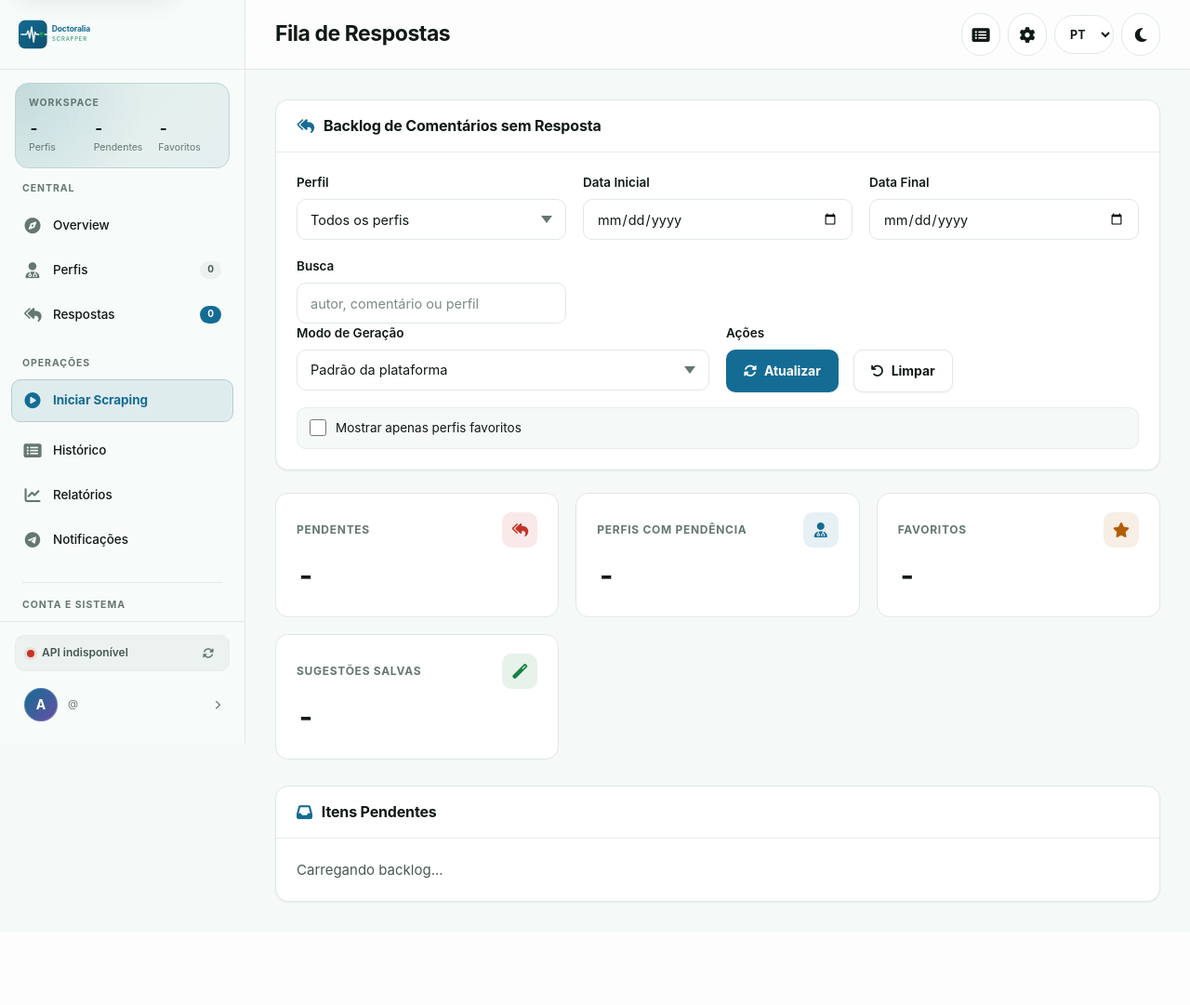
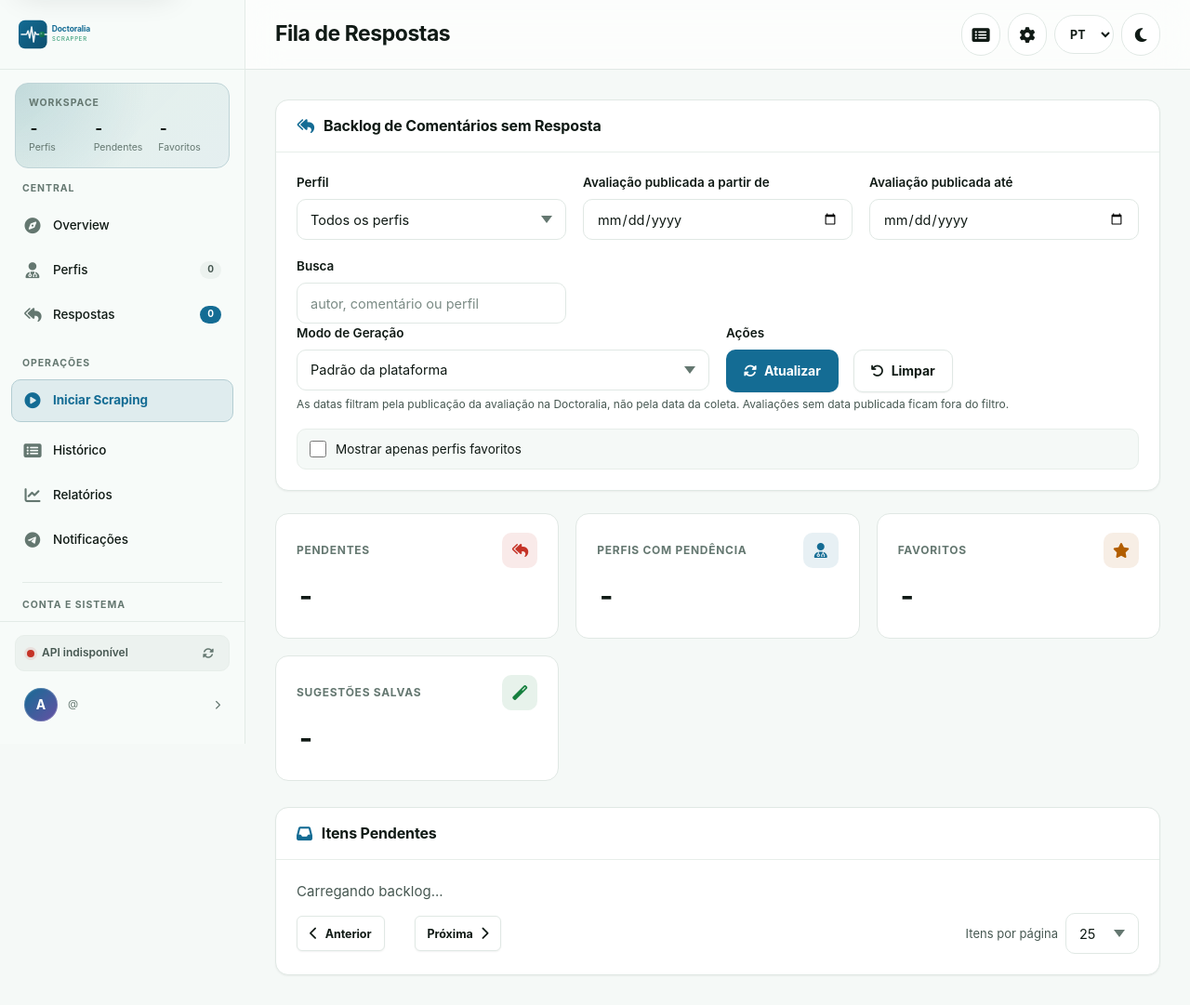
Before and after one commit to bernardopg/doctoralia-scrapper, a Python web app: template templates/responses.html in a window 1280 px wide. Shown: the whole page at 93% size. Before the commit the page ends 971 px from the top, so only its background shows below. Run offline with Jinja, Linux system fonts and the light colour scheme; the template is opened without the code that fills it, so the values that code supplies are empty.

Commit message:
feat: separate review and collection dates and paginate the response queue

```diff
--- a/src/normalization.py
+++ b/src/normalization.py
@@ -90,7 +90,9 @@
         # Create review
         review = Review(
             id=review_id,
-            date=raw.get("date", datetime.now().isoformat()),
+            # An unknown publication date stays unknown; substituting the
+            # collection time would make filters and reports misleading.
+            date=raw.get("date") or None,
             rating=raw.get("rating", 0),
             text=raw.get("comment", raw.get("text", "")),
             author=author,
--- a/templates/responses.html
+++ b/templates/responses.html
@@ -23,12 +23,12 @@
         </select>
       </div>
       <div class="form-group">
-        <label class="form-label">Data Inicial</label>
-        <input type="date" id="responses-date-from" class="form-control">
+        <label class="form-label" for="responses-review-date-from">Avaliação publicada a partir de</label>
+        <input type="date" id="responses-review-date-from" class="form-control" aria-describedby="responses-date-hint">
       </div>
       <div class="form-group">
-        <label class="form-label">Data Final</label>
-        <input type="date" id="responses-date-to" class="form-control">
+        <label class="form-label" for="responses-review-date-to">Avaliação publicada até</label>
+        <input type="date" id="responses-review-date-to" class="form-control" aria-describedby="responses-date-hint">
       </div>
       <div class="form-group">
         <label class="form-label">Busca</label>
@@ -50,7 +50,7 @@
       <div class="form-group">
         <label class="form-label">Ações</label>
         <div class="flex gap-2">
-          <button class="btn btn-primary" onclick="loadResponsesWorkspace()">
+          <button class="btn btn-primary" onclick="applyResponsesFilters()">
             <i class="fas fa-sync-alt"></i>
             Atualizar
           </button>
@@ -61,6 +61,10 @@
         </div>
       </div>
     </div>
+
+    <p class="text-secondary" id="responses-date-hint" style="font-size:12px; margin: 4px 0 0;">
+      As datas filtram pela publicação da avaliação na Doctoralia, não pela data da coleta. Avaliações sem data publicada ficam fora do filtro.
+    </p>
 
     <div class="checkbox-wrapper mt-2">
       <input type="checkbox" id="responses-favorites-only">
@@ -97,8 +101,31 @@
       Itens Pendentes
     </h3>
   </div>
-  <div class="card-body" id="responses-list">
-    <div class="text-secondary">Carregando backlog...</div>
+  <div class="card-body">
+    <div id="responses-filter-note" class="text-secondary" style="font-size:13px; margin-bottom:12px;" role="status" hidden></div>
+    <div id="responses-list" aria-live="polite" aria-busy="true">
+      <div class="text-secondary">Carregando backlog...</div>
+    </div>
+    <nav class="flex justify-between items-center" id="responses-pagination" aria-label="Paginação da fila de respostas" style="gap:12px; flex-wrap:wrap; margin-top:12px;" hidden>
+      <div class="flex gap-2 items-center">
+        <button type="button" class="btn btn-secondary btn-sm" id="responses-prev-page" onclick="changeResponsesPage(-1)">
+          <i class="fas fa-chevron-left"></i> Anterior
+        </button>
+        <span id="responses-page-label" class="text-secondary" style="font-size:13px;" aria-live="polite"></span>
+        <button type="button" class="btn btn-secondary btn-sm" id="responses-next-page" onclick="changeResponsesPage(1)">
+          Próxima <i class="fas fa-chevron-right"></i>
+        </button>
+      </div>
+      <label class="text-secondary flex gap-1 items-center" style="font-size:13px;">
+        Itens por página
+        <select id="responses-page-size" class="form-control" style="width:auto;" onchange="responsesState.page = 1; loadResponsesWorkspace();">
+          <option value="10">10</option>
+          <option value="25" selected>25</option>
+          <option value="50">50</option>
+          <option value="100">100</option>
+        </select>
+      </label>
+    </nav>
   </div>
 </div>
 {% endblock %}
@@ -107,6 +134,8 @@
 <script>
   const responsesState = {
     items: [],
+    page: 1,
+    totalPages: 1,
     snapshot: new URLSearchParams(location.search).get('snapshot'),
     snapshotProfile: new URLSearchParams(location.search).get('profile_id'),
   };
@@ -125,17 +154,20 @@
   function responsesQuery() {
     const params = new URLSearchParams();
     const profileId = document.getElementById('responses-profile-filter').value;
-    const dateFrom = document.getElementById('responses-date-from').value;
-    const dateTo = document.getElementById('responses-date-to').value;
+    const reviewDateFrom = document.getElementById('responses-review-date-from').value;
+    const reviewDateTo = document.getElementById('responses-review-date-to').value;
+    const pageSize = document.getElementById('responses-page-size')?.value || '25';
     const search = document.getElementById('responses-search').value.trim();
     const favoritesOnly = document.getElementById('responses-favorites-only').checked;
 
     if (responsesState.snapshot) { params.set('snapshot', responsesState.snapshot); params.set('profile_id', responsesState.snapshotProfile || ''); }
     else if (profileId) params.set('profile_id', profileId);
-    if (dateFrom) params.set('date_from', dateFrom);
-    if (dateTo) params.set('date_to', dateTo);
+    if (reviewDateFrom) params.set('review_date_from', reviewDateFrom);
+    if (reviewDateTo) params.set('review_date_to', reviewDateTo);
     if (search) params.set('q', search);
     if (favoritesOnly) params.set('favorites_only', '1');
+    params.set('page', String(responsesState.page));
+    params.set('page_size', pageSize);
     const query = params.toString();
     return query ? `?${query}` : '';
   }
@@ -184,7 +216,11 @@
           <div class="flex justify-between items-center mb-2">
             <div>
               <div style="font-weight:700;">${escapeResponseHtml(item.doctor_name)}</div>
-              <div class="text-secondary" style="font-size:13px;">${escapeResponseHtml(item.author)} • ${dashboardReviewDate(item.date)} • ${escapeResponseHtml(item.rating || '-')} ★</div>
+              <div class="text-secondary" style="font-size:13px;">${escapeResponseHtml(item.author)} • ${escapeResponseHtml(item.rating || '-')} ★</div>
+              <div class="text-secondary" style="font-size:12px;">
+                Avaliação: ${item.review_date ? dashboardReviewDate(item.review_date) : 'data não informada'}
+                • Coletada em ${item.collected_at ? dashboardReviewDate(String(item.collected_at).slice(0, 10)) : '-'}
+              </div>
             </div>
             <div class="flex gap-1 items-center">
               ${item.is_favorite ? '<span class="btn btn-sm btn-secondary"><i class="fas fa-star"></i> Favorito</span>' : ''}
@@ -300,6 +336,7 @@
       if (data.error) throw new Error(data.error);
 
       responsesState.items = data.items || [];
+      renderResponsesPagination(data.pagination, data.summary);
       populateResponseFilters(data.filters || []);
       if (responsesState.snapshot) {
         const select = document.getElementById('responses-profile-filter');
@@ -317,10 +354,46 @@
     }
   }
 
+  function renderResponsesPagination(pagination, summary) {
+    const nav = document.getElementById('responses-pagination');
+    const note = document.getElementById('responses-filter-note');
+    const undated = summary?.undated_excluded ?? 0;
+    note.hidden = undated === 0;
+    note.textContent = undated
+      ? `${undated} avaliação(ões) sem data publicada não aparecem com o filtro de data atual.`
+      : '';
+    if (!pagination) {
+      nav.hidden = true;
+      return;
+    }
+    responsesState.page = pagination.page;
+    responsesState.totalPages = pagination.total_pages;
+    nav.hidden = pagination.total_items === 0;
+    document.getElementById('responses-page-label').textContent =
+      `Página ${pagination.page} de ${pagination.total_pages} • ${pagination.total_items} pendente(s)`;
+    document.getElementById('responses-prev-page').disabled = pagination.page <= 1;
+    document.getElementById('responses-next-page').disabled = pagination.page >= pagination.total_pages;
+  }
+
+  function changeResponsesPage(delta) {
+    const next = responsesState.page + delta;
+    if (next < 1 || next > responsesState.totalPages) return;
+    responsesState.page = next;
+    loadResponsesWorkspace().then(() => {
+      document.getElementById('responses-list').scrollIntoView({ block: 'start' });
+    });
+  }
+
+  function applyResponsesFilters() {
+    responsesState.page = 1;
+    return loadResponsesWorkspace();
+  }
+
   function resetResponsesFilters() {
+    responsesState.page = 1;
     document.getElementById('responses-profile-filter').value = '';
-    document.getElementById('responses-date-from').value = '';
-    document.getElementById('responses-date-to').value = '';
+    document.getElementById('responses-review-date-from').value = '';
+    document.getElementById('responses-review-date-to').value = '';
     document.getElementById('responses-search').value = '';
     document.getElementById('responses-favorites-only').checked = false;
     loadResponsesWorkspace();
```
Also changed, not shown: docs/api.md (+2 -0 lines), docs/dashboard-workspace.md (+13 -0 lines), src/api/schemas/common.py (+7 -1 lines), tests/n8n/test_normalize.py (+12 -0 lines).
